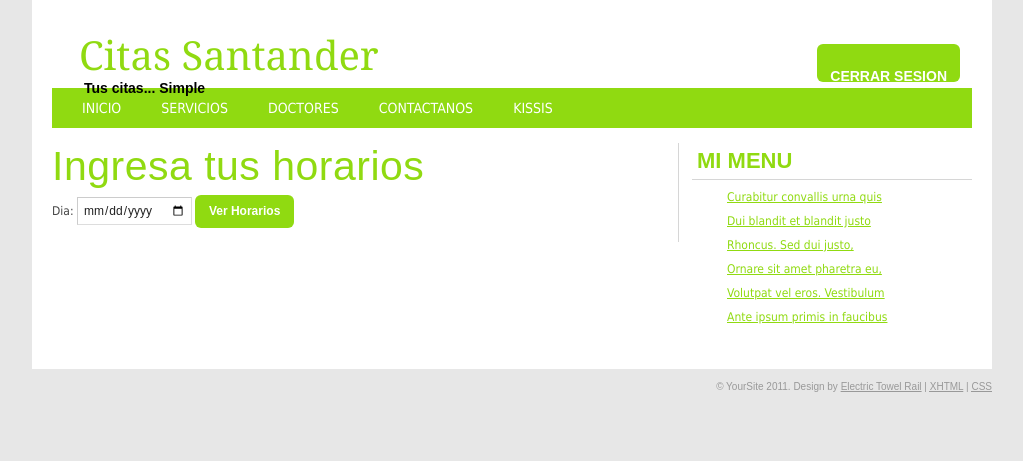
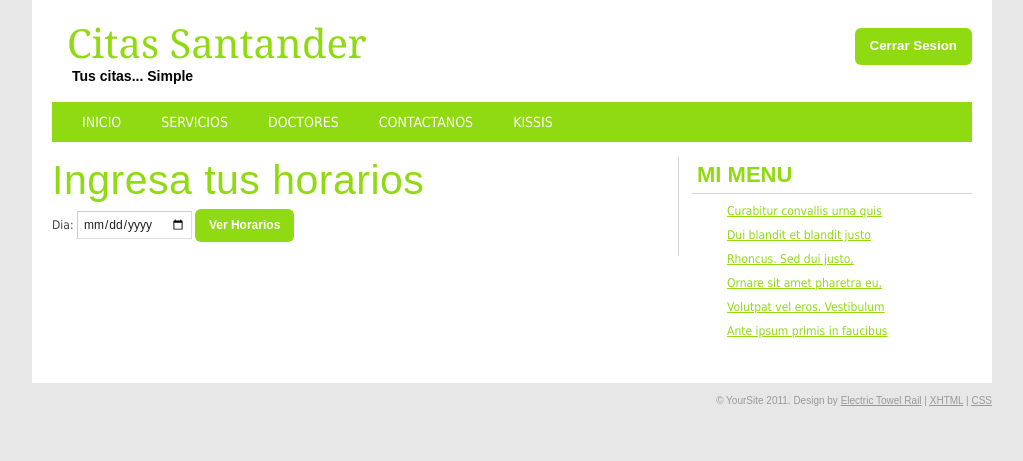
Before and after one commit to cgarciahdez/wiki_project_kissis, a plain HTML site: page prototipo/ingresarHorariosAtencion.html in a window 1280 px wide. Shown: the whole page, without its empty margins (128-1151 px from the left). Drawn offline with Linux system fonts and the light colour scheme; some packages are replaced by stand-ins of ours; a script that the page names is missing.

Commit message:
Fix Header

```diff
--- a/prototipo/ingresarHorariosAtencion.html
+++ b/prototipo/ingresarHorariosAtencion.html
@@ -9,8 +9,8 @@
 <script type="text/javascript" src="mountain/js/jquery.cycle.all.min.js"></script>
 <script type="text/javascript" src="mountain/js/superfish.js"></script>
 <script type="text/javascript" src="mountain/js/script.js"></script>
+</head>
 
-</head>
 
 <body>
 
@@ -19,22 +19,22 @@
 <div id="container-inner">
 
 	<div id="header">
-        <table>
-            <tr>
-                <td>
-                    <h1><a href="#">Citas Santander</a></h1>
+        <div style="float:left">
+            <h1><a href="inicio.html" style="margin:0px">Citas Santander</a></h1>
+            <p style="float:left">Tus citas... Simple</p>
+        </div>
 
-                    <p>Tus citas... Simple</p>
-                </td>
-                <td>
-                    <button type="button" onclick="alert('Ha cerrado sesion')" style="background-color:#90DA11;padding:13px;float:right;text-transform:uppercase;font-family: Arial, Helvetica, sans-serif;color:white;font-size:14px;border-style:none">Cerrar Sesion</button>
-                </td>
-            </tr>
-        </table>
+        <div style="float:right">
+            <br><br>
+            <input type="submit" value="Cerrar Sesion" onclick="alert('Ha cerrado su sesion')" style="float:right"/>
+        </div>
+
+
+        <div class="clear"></div>
 
     </div><!-- end header -->
 
-    <div id="nav">
+    <div id="nav" style="float:left">
     	<ul>
         	<li><a href="#">Inicio</a></li>
             <li><a href="#">Servicios</a></li>
```
